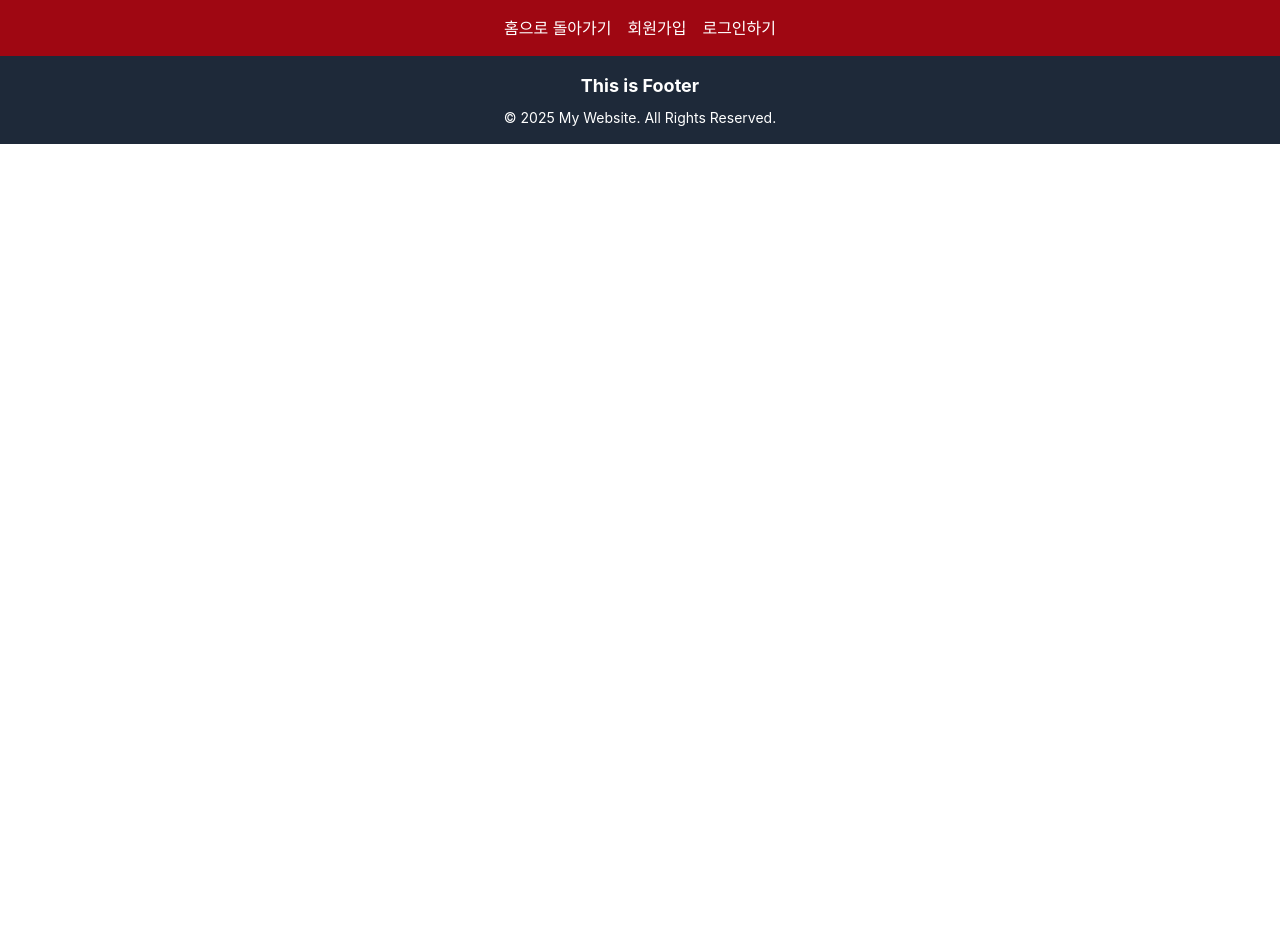
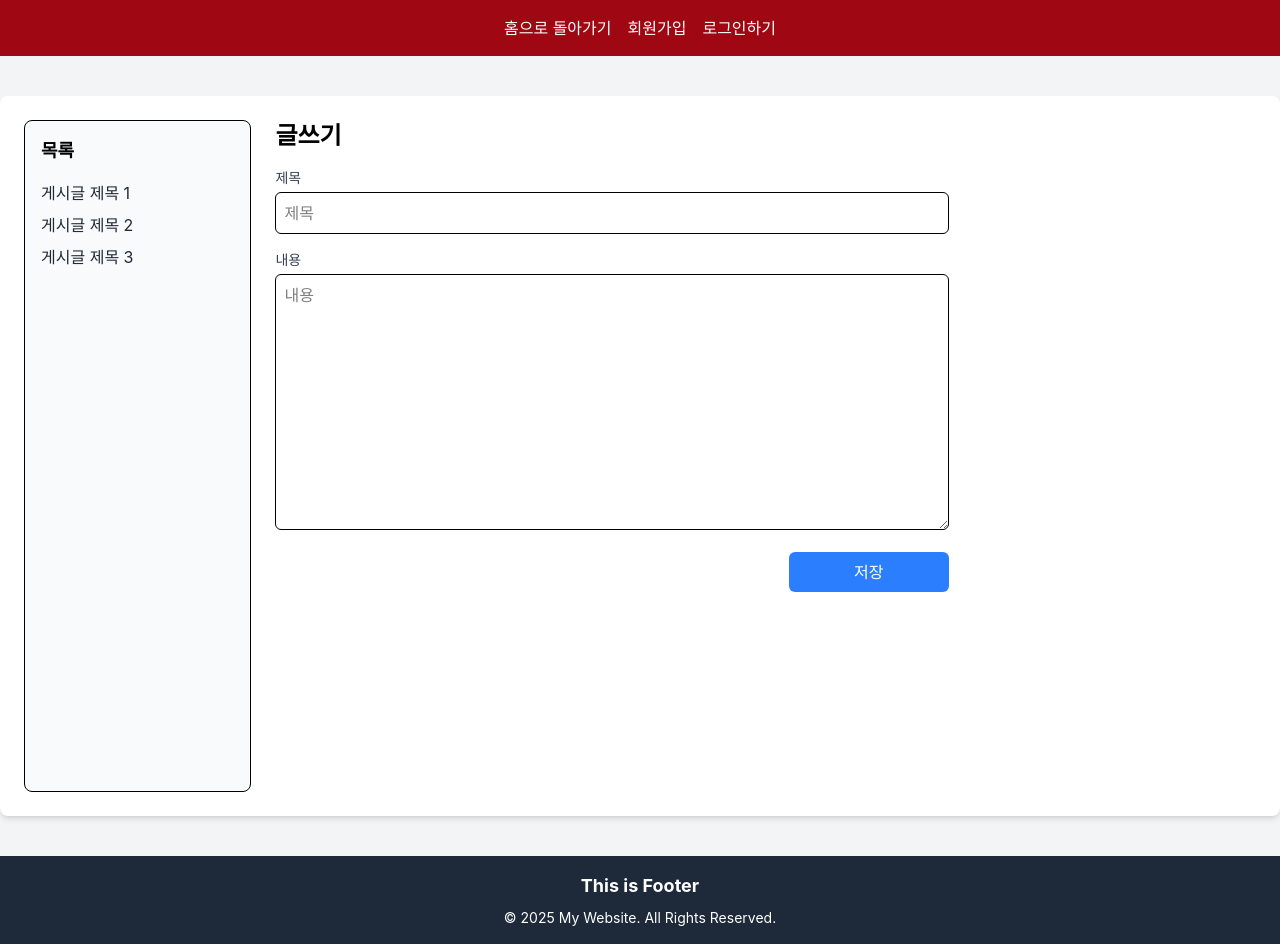
Before and after one commit to SogangComputerClub/sgcc-frontend, a React (Vite) app: page /Write in a window 1280 px wide. Before the commit the page ends 800 px from the top, so only its background shows below. Built offline with nearby package versions, Linux system fonts and the light colour scheme.

Commit message:
feat: board Detail, Write

```diff
--- a/package.json
+++ b/package.json
@@ -4,6 +4,7 @@
   "version": "0.0.0",
   "type": "module",
   "scripts": {
+    "start": "vite",
     "dev": "vite",
     "build": "vite build",
     "lint": "eslint .",
@@ -11,6 +12,7 @@
   },
   "dependencies": {
     "@tailwindcss/vite": "^4.0.6",
+    "axios": "^1.7.9",
     "react": "^19.0.0",
     "react-dom": "^19.0.0",
     "react-router-dom": "^7.1.5",
--- a/src/App.jsx
+++ b/src/App.jsx
@@ -9,6 +9,8 @@ import NewPassword from './pages/Login/NewPassword';
 import SignUp from './pages/SignUp/SignUp';
 import MyPage from './pages/MyPage/MyPage';
 import AuthProvider from './contexts/AuthProvider';
+import Write from './pages/Board/Write';
+import BoardDetail from './pages/Board/BoardDetail';
 
 function App() {
   return (
@@ -22,6 +24,8 @@ function App() {
             <Route path="/NewPassword" element={<NewPassword/>}/>
             <Route path="/signup" element={<SignUp/>}/>
             <Route path="/mypage" element={<MyPage/>}/>
+            <Route path="/Write" element={<Write/>}/>
+            <Route path="/BoardDetail" element={<BoardDetail/>}/>
           </Routes>
           <Footer/>
         </Router>
--- a/src/pages/Board/BoardDetail.jsx
+++ b/src/pages/Board/BoardDetail.jsx
@@ -0,0 +1,111 @@
+import React, { useEffect, useState } from 'react';
+import axios from 'axios';
+import { Link } from 'react-router-dom';
+
+const BoardDetail = () => {
+    const [post, setPost] = useState(null);
+    const [comments, setComments] = useState([]);
+    const [newComment, setNewComment] = useState({ name: '', content: '' });
+
+    useEffect(() => {
+        const fetchData = async () => {
+            try {
+                const postResponse = await axios.get('/api/post/1');
+                const commentResponse = await axios.get('/api/post/1/comments');
+                setPost(postResponse.data);
+                setComments(commentResponse.data);
+            } catch (error) {
+                console.error('Error fetching data:', error);
+            }
+        };
+
+        fetchData();
+    }, []);
+
+    const handleCommentChange = (e) => {
+        const { name, value } = e.target;
+        setNewComment((prev) => ({ ...prev, [name]: value }));
+    };
+
+    const handleCommentSubmit = async (e) => {
+        e.preventDefault();
+        try {
+            const response = await axios.post('/api/post/1/comments', newComment);
+            setComments((prev) => [...prev, response.data]);
+            setNewComment({ name: '', content: '' });
+        } catch (error) {
+            console.error('Error submitting comment:', error);
+        }
+    };
+
+    return (
+        <div className="min-h-screen bg-gray-100 flex justify-center py-10">
+          <div className="w-full max-w-7xl bg-white rounded-lg shadow-md p-6 flex space-x-6">
+            <div className="w-2/9 bg-gray-50 p-4 rounded-lg border">
+              <h2 className="text-lg font-semibold mb-4">목록</h2>
+              <ul className="space-y-2">
+                <li className="text-gray-800 hover:text-blue-500 cursor-pointer"><Link to="/BoardDetail">게시글 제목 1</Link></li>
+                <li className="text-gray-800 hover:text-blue-500 cursor-pointer"><Link to="/BoardDetail">게시글 제목 2</Link></li>
+                <li className="text-gray-800 hover:text-blue-500 cursor-pointer"><Link to="/BoardDetail">게시글 제목 3</Link></li>
+              </ul>
+            </div>
+
+            <div className="w-7/18">
+              {post ? (
+                <>
+                  <h1 className="text-3xl font-bold mb-4">{post.title}</h1>
+                  <div className="text-sm text-gray-600 mb-4">
+                    {post.author} | {new Date(post.date).toLocaleString()} | 조회수 {post.views}
+                  </div>
+                  <div className="mb-4">
+                    <p className="whitespace-pre-wrap">{post.content}</p>
+                  </div>
+                  <div className="grid grid-cols-4 gap-2">
+                    <div className="bg-gray-200 h-24"></div>
+                    <div className="bg-gray-200 h-24"></div>
+                    <div className="bg-gray-200 h-24"></div>
+                    <div className="bg-gray-200 h-24"></div>
+                  </div>
+                </>
+              ) : (
+                <div>Loading post...</div>
+              )}
+            </div>
+            <div className="w-7/18 bg-gray-50 p-4 rounded-lg border">
+              <h2 className="text-lg font-semibold mb-4">댓글 입력</h2>
+              <form onSubmit={handleCommentSubmit} className="space-y-4">
+                <div>
+                  <label className="block text-sm font-medium text-gray-700">이름</label>
+                  <input
+                    type="text"
+                    name="name"
+                    value={newComment.name}
+                    onChange={handleCommentChange}
+                    className="mt-1 block w-full rounded-md border-gray-300 shadow-sm focus:ring-indigo-500 focus:border-indigo-500 sm:text-sm"
+                    required
+                  />
+                </div>
+                <div>
+                  <label className="block text-sm font-medium text-gray-700">내용</label>
+                  <textarea
+                    name="content"
+                    value={newComment.content}
+                    onChange={handleCommentChange}
+                    className="mt-1 block w-full rounded-md border-gray-300 shadow-sm focus:ring-indigo-500 focus:border-indigo-500 sm:text-sm"
+                    rows="3"
+                    required
+                  ></textarea>
+                </div>
+                <div className="flex justify-end">
+                  <button type="submit" className="px-4 py-2 bg-blue-500 text-white rounded hover:bg-blue-600">
+                    등록
+                  </button>
+                </div>
+              </form>
+            </div>
+          </div>
+        </div>
+      );
+}
+
+export default BoardDetail;
--- a/src/pages/Board/Write.jsx
+++ b/src/pages/Board/Write.jsx
@@ -0,0 +1,65 @@
+import React, { useState } from 'react';
+
+const Write = () => {
+  const [Title, setTitle] = useState("");
+  const [Contents, setContents] = useState("");
+
+  const handleSubmit = (e) => {
+    e.preventDefault();
+    console.log("글쓰기 : ", { Title, Contents });
+  };
+
+  return (
+    <div className="min-h-screen bg-gray-100 flex justify-center py-10">
+      <div className="w-full max-w-7xl bg-white rounded-lg shadow-md p-6 flex space-x-6">
+        <div className="w-1/5 bg-gray-50 p-4 rounded-lg border">
+          <h2 className="text-lg font-semibold mb-4">목록</h2>
+          <ul className="space-y-2">
+            <li className="text-gray-800 hover:text-blue-500 cursor-pointer">게시글 제목 1</li>
+            <li className="text-gray-800 hover:text-blue-500 cursor-pointer">게시글 제목 2</li>
+            <li className="text-gray-800 hover:text-blue-500 cursor-pointer">게시글 제목 3</li>
+          </ul>
+        </div>
+        <div className="w-3/5">
+          <h2 className="text-2xl font-bold mb-4">글쓰기</h2>
+          <form onSubmit={handleSubmit} className="space-y-4">
+            <div>
+              <label className="block text-sm font-medium text-gray-700">제목</label>
+              <input
+                type="text"
+                placeholder="제목"
+                className="w-full p-2 mt-1 border rounded-md focus:ring focus:ring-blue-200"
+                value={Title}
+                onChange={(e) => setTitle(e.target.value)}
+                required
+              />
+            </div>
+            <div>
+              <label className="block text-sm font-medium text-gray-700">내용</label>
+              <textarea
+                placeholder="내용"
+                className="w-full h-64 p-2 mt-1 border rounded-md focus:ring focus:ring-blue-200"
+                value={Contents}
+                onChange={(e) => setContents(e.target.value)}
+                required
+              />
+            </div>
+            <div className="flex justify-end">
+              <button
+                type="submit"
+                className="w-40 p-2 bg-blue-500 text-white rounded-md hover:bg-blue-600"
+              >
+                저장
+              </button>
+            </div>
+          </form>
+        </div>
+        <div className="w-1/4 bg-white p-4">
+
+        </div>
+      </div>
+    </div>
+  );
+};
+
+export default Write;
```
Also changed, not shown: 1 other file (tests, documents, lock files or other folders).
